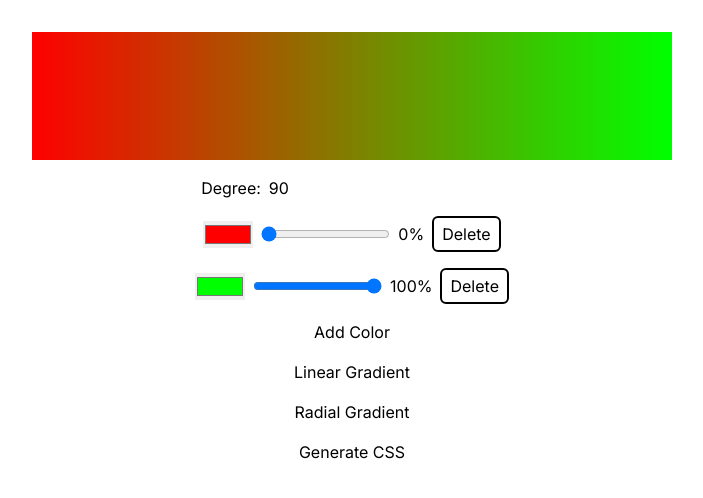
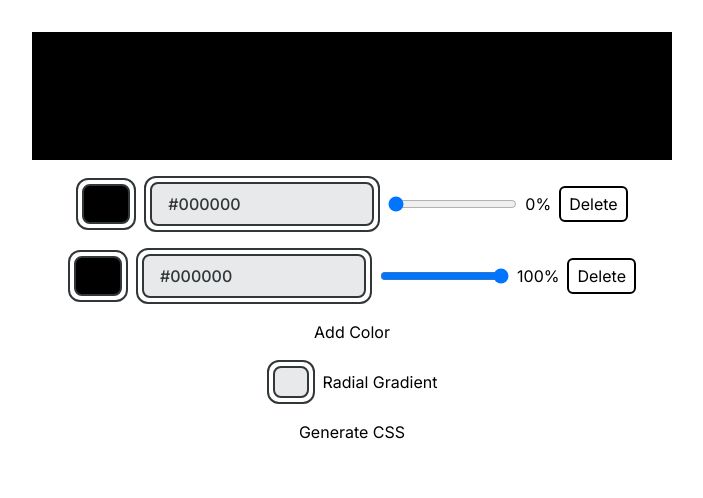
Before and after one commit to kmr-sahil/saras-uitoolbox, a Next.js app: page /gradient in a window 1280 px wide. Shown: the top 498 px of the page, without its empty margins (288-991 px from the left). Built offline with nearby package versions, Linux system fonts and the light colour scheme.

Commit message:
gradient done

```diff
--- a/package.json
+++ b/package.json
@@ -13,7 +13,8 @@
     "next": "13.5.4",
     "react": "^18",
     "react-colorful": "^5.6.1",
-    "react-dom": "^18"
+    "react-dom": "^18",
+    "uuid": "^9.0.1"
   },
   "devDependencies": {
     "@types/color-convert": "^2.0.3",
--- a/src/app/gradient/page.jsx
+++ b/src/app/gradient/page.jsx
@@ -1,56 +1,46 @@
 "use client"
 import React, { useState } from "react";
-
+import InpColor from '@/components/InpColor'; // Import the InpColor component
+import { v4 as uuidv4 } from 'uuid';
 
 function GradientPage() {
   const [gradientColors, setGradientColors] = useState([
-    {
-      color: '#ff0000',
-      percent: '0',
-    },
-    {
-      color: '#00ff00',
-      percent: '100',
-    }
+    { id: uuidv4(), color: '#ff0000', percent: '0' },
+    { id: uuidv4(), color: '#00ff00', percent: '100' },
   ]);
-  const [gradientType, setGradientType] = useState("linear");
+
+  const [gradientType, setGradientType] = useState("");
   const [gradientDegree, setGradientDegree] = useState(90);
 
-  const handleColorChange = (index, color) => {
-    setGradientColors((prevColors) => [
-      ...prevColors.slice(0, index),
-      { ...prevColors[index], color },
-      ...prevColors.slice(index + 1),
-    ]);
+ const handleColorChange = (id, color) => {
+    setGradientColors((prevColors) =>
+      prevColors.map((c) => (c.id === id ? { ...c, color } : c))
+    );
     generateGradientCode();
   };
 
-  const handlePercentageChange = (index, percentage) => {
-    setGradientColors((prevColors) => [
-      ...prevColors.slice(0, index),
-      { ...prevColors[index], percent: percentage },
-      ...prevColors.slice(index + 1),
-    ]);
+  const handlePercentageChange = (id, percentage) => {
+    setGradientColors((prevColors) =>
+      prevColors.map((c) => (c.id === id ? { ...c, percent: percentage } : c))
+    );
     generateGradientCode();
   };
 
   const handleAddColor = () => {
     setGradientColors((prevColors) => [
       ...prevColors,
-      { color: "#000000", percent: "100" },
+      { id: uuidv4(), color: '#000000', percent: '100' },
     ]);
   };
 
-  const handleDeleteColor = (index) => {
-    setGradientColors((prevColors) => [
-      ...prevColors.slice(0, index),
-      ...prevColors.slice(index + 1),
-    ]);
+  const handleDeleteColor = (id) => {
+    setGradientColors((prevColors) => prevColors.filter((c) => c.id !== id));
     generateGradientCode();
   };
 
-  const handleGradientTypeChange = (type) => {
-    setGradientType(type);
+
+  const handleGradientTypeChange = () => {
+    setGradientType(!gradientType); // Toggle between true and false
   };
 
   const handleDegreeChange = (degree) => {
@@ -60,30 +50,26 @@ function GradientPage() {
 
   const generateGradientCode = () => {
     const gradientCode =
-      gradientType === "linear"
-        ? `linear-gradient(${gradientDegree}deg, ${gradientColors
-            .map((color) => `${color.color} ${color.percent}%`)
+      gradientType // Check for boolean value instead of empty string
+        ? `radial-gradient(${gradientColors
+            .map((color) => `#${color.color} ${color.percent}%`)
             .join(", ")})`
-        : `radial-gradient(${gradientColors
-            .map((color) => `${color.color} ${color.percent}%`)
+        : `linear-gradient(${gradientDegree}deg, ${gradientColors
+            .map((color) => `#${color.color} ${color.percent}%`)
             .join(", ")})`;
 
     console.log(`Generated CSS Code: ${gradientCode}`);
+    return gradientCode;
   };
+
+  console.log("Rendering with gradientCode:", generateGradientCode());
 
   return (
     <div className="flex flex-col gap-4 items-center justify-center p-[2rem]">
       <div
         className="w-[40rem] h-32 bg-gradient-to-r"
         style={{
-          backgroundImage:
-            gradientType === "linear"
-              ? `linear-gradient(${gradientDegree}deg, ${gradientColors
-                  .map((color) => `${color.color} ${color.percent}%`)
-                  .join(", ")})`
-              : `radial-gradient(${gradientColors
-                  .map((color) => `${color.color} ${color.percent}%`)
-                  .join(", ")})`,
+          backgroundImage: generateGradientCode(),
         }}
       ></div>
 
@@ -98,25 +84,26 @@ function GradientPage() {
         </div>
       )}
 
-      {gradientColors.map((color, index) => (
-        <div key={index} className="flex items-center gap-2">
-          <input
-            type="color"
-            value={color.color}
-            onChange={(e) => handleColorChange(index, e.target.value)}
+{gradientColors.map((color) => (
+        <div key={color.id} className="flex items-center gap-2">
+          {/* Replace the color input with InpColor component */}
+          <InpColor
+            inputColor={color.color}
+            setInputColor={(newColor) => handleColorChange(color.id, newColor)}
           />
+
           <input
             type="range"
             min="0"
             max="100"
             value={color.percent}
-            onChange={(e) => handlePercentageChange(index, e.target.value)}
+            onChange={(e) => handlePercentageChange(color.id, e.target.value)}
           />
           <span>{color.percent}%</span>
 
           <button
             className="px-[0.5rem] py-[0.25rem] border-2 border-black rounded-md"
-            onClick={() => handleDeleteColor(index)}
+            onClick={() => handleDeleteColor(color.id)}
           >
             Delete
           </button>
@@ -125,14 +112,21 @@ function GradientPage() {
 
       <button onClick={handleAddColor}>Add Color</button>
 
-      <button onClick={() => handleGradientTypeChange("linear")}>
-        Linear Gradient
-      </button>
-      <button onClick={() => handleGradientTypeChange("radial")}>
-        Radial Gradient
-      </button>
+
+    <div className="flex gap-[0.5rem] items-center">
+        <div className='flex items-center justify-center inp-outer'>
+            <div
+              className='w-[2rem] h-[2rem] inp'
+              onClick={() => handleGradientTypeChange()}
+            ></div>
+        </div>
+
+      <div className="">Radial Gradient</div>
+    </div>
+
 
       <button onClick={generateGradientCode}>Generate CSS</button>
+
     </div>
   );
 }
```
Also changed, not shown: 1 other file (tests, documents, lock files or other folders).
